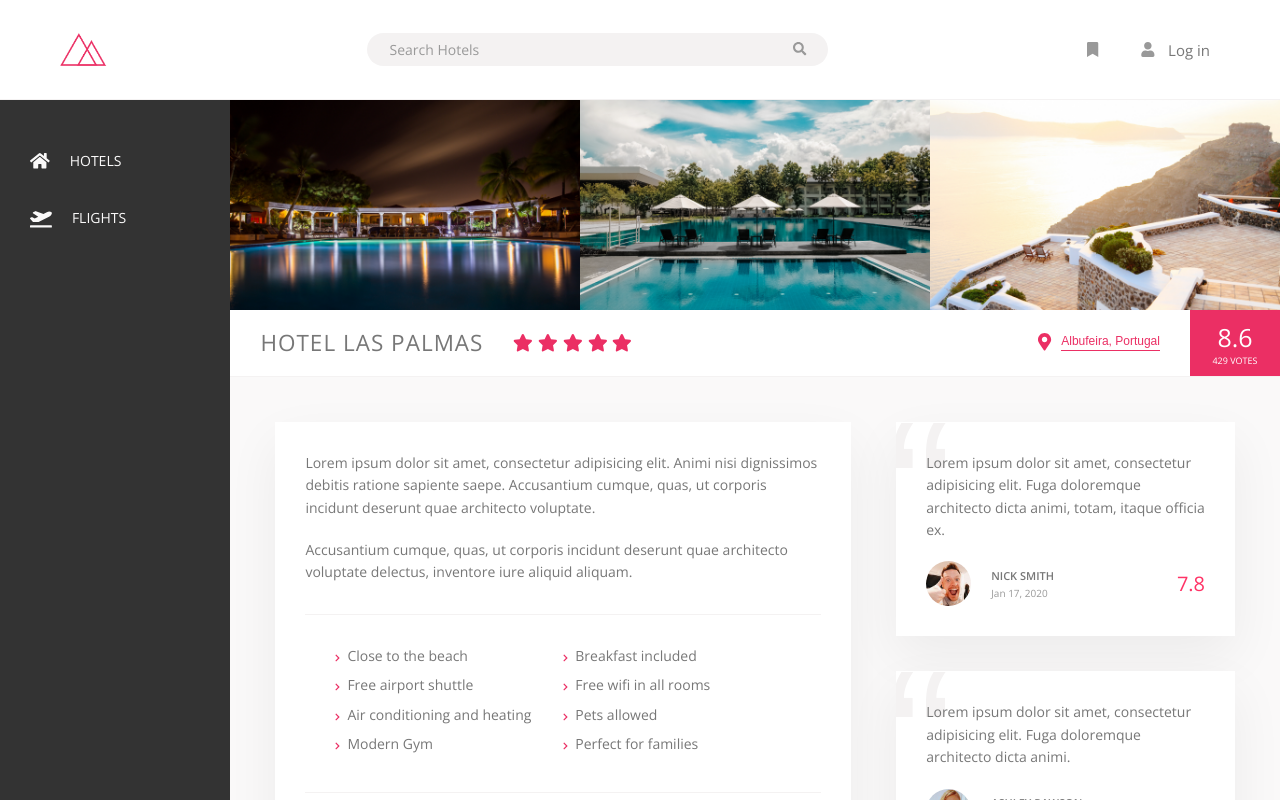
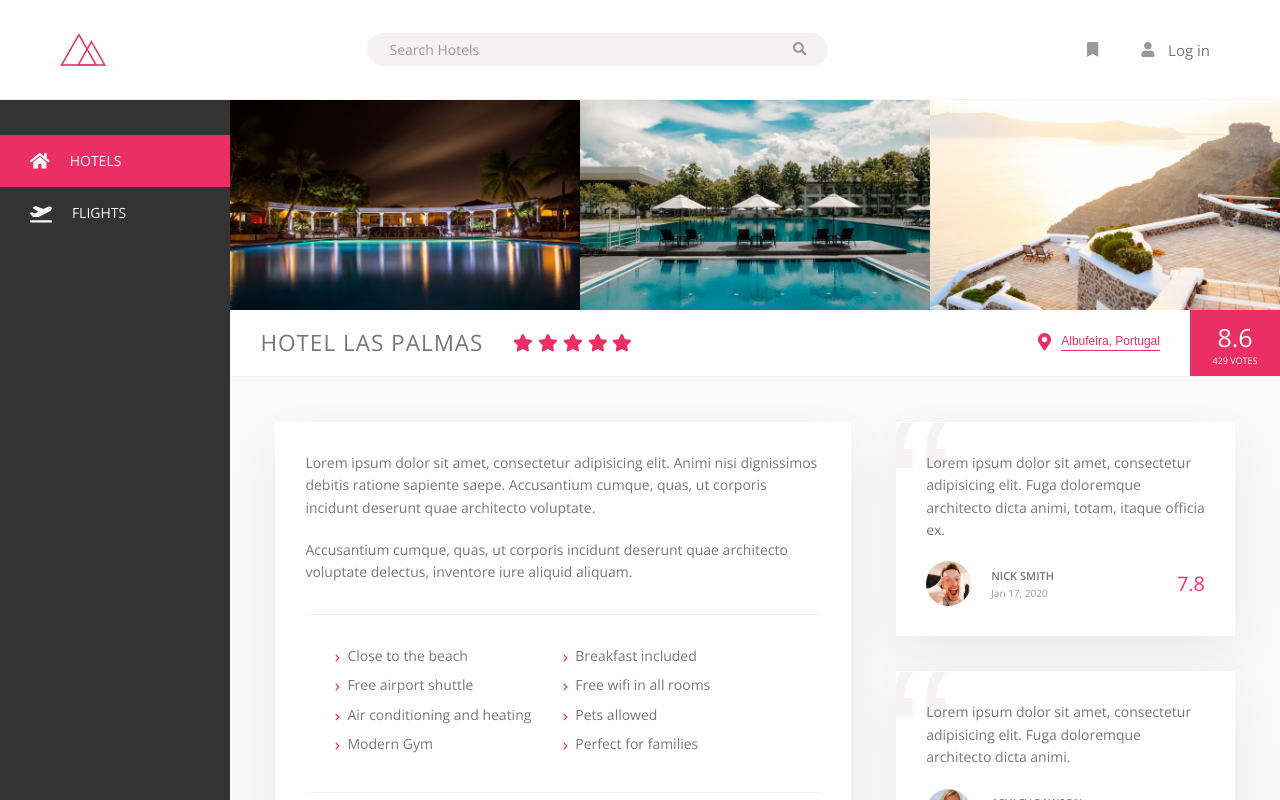
Before and after one commit to MartinFuster/ParadiseCity, a React (Create React App) app: page / in a window 1280 px wide. Shown: the top 800 px of the page. Built offline with nearby package versions, Linux system fonts and the light colour scheme.

Commit message:
the navbar shows which is the actual selected element.

```diff
--- a/src/App.css
+++ b/src/App.css
@@ -127,12 +127,10 @@ body {
 .side-nav {
   font-size: 1.4rem;
   list-style: none;
-  margin-top: 3.5rem; }
-  .side-nav__item {
-    position: relative; }
-    .side-nav__item:not(:last-child) {
-      margin-bottom: 0.5rem; }
-  .side-nav__item::before {
+  margin-top: 3.5rem;
+  /*
+  BUTTON ANIMATION (OPTIONAL)
+  &__item::before {
     content: "";
     position: absolute;
     top: 0;
@@ -141,12 +139,27 @@ body {
     width: 0.3rem;
     background-color: var(--color-primary);
     transform: scaleY(0);
-    transition: transform 0.2s, width 0.4s cubic-bezier(1, 0, 0, 1) 0.2s, background-color 0.1s; }
-  .side-nav__item:hover::before, .side-nav__item--active::before {
+    transition: transform 0.2s, width 0.4s cubic-bezier(1, 0, 0, 1) 0.2s,
+      background-color 0.1s;
+  }
+
+  &__item:hover::before,
+  &__item--active::before {
     transform: scaleY(1);
-    width: 100%; }
-  .side-nav__item:active::before {
-    background-color: var(--color-primary-dark); }
+    width: 100%;
+  }
+
+  &__item:active::before {
+    background-color: var(--color-primary-dark);
+  }
+  */ }
+  .side-nav__item {
+    position: relative;
+    transition: all 0.2s; }
+    .side-nav__item:hover {
+      background-color: var(--color-primary); }
+    .side-nav__item:active {
+      background-color: var(--color-primary-light); }
   .side-nav__link:link, .side-nav__link:visited {
     color: var(--color-grey-light-1);
     text-decoration: none;
@@ -156,6 +169,8 @@ body {
     z-index: 10;
     display: flex;
     align-items: center; }
+  .side-nav__selected {
+    background-color: var(--color-primary); }
   .side-nav__icon {
     font-size: 1.75rem;
     margin-right: 2rem;
--- a/src/components/Nav.js
+++ b/src/components/Nav.js
@@ -2,18 +2,42 @@ import React from "react";
 import { FontAwesomeIcon } from "@fortawesome/react-fontawesome";
 import Copyright from "./Copyright";
 function Nav() {
+  function handleSelection(event) {
+    event.preventDefault();
+    const id = event.target.id;
+    const clickedElement = document.getElementById(id);
+    const navItems = document.getElementsByClassName("side-nav__link");
+    for (let i = 0; i < navItems.length; i++) {
+      navItems[i].classList.remove("side-nav__selected");
+    }
+
+    clickedElement.classList.add("side-nav__selected");
+  }
+
   return (
     <nav className="sidebar">
       <ul className="side-nav">
         <li className="side-nav__item">
-          <a href="" className="side-nav__link">
+          <a
+            href=""
+            className="side-nav__link side-nav__selected"
+            id="hotels"
+            onClick={handleSelection}
+            key="1"
+          >
             <FontAwesomeIcon icon="home" className="side-nav__icon" />
             <span>Hotels</span>
           </a>
         </li>
 
         <li className="side-nav__item">
-          <a href="" className="side-nav__link">
+          <a
+            href=""
+            className="side-nav__link"
+            onClick={handleSelection}
+            id="flights"
+            key="2"
+          >
             <FontAwesomeIcon
               icon="plane-departure"
               className="side-nav__icon"
--- a/src/sass/_components.scss
+++ b/src/sass/_components.scss
@@ -117,12 +117,19 @@
 
   &__item {
     position: relative;
+    transition: all 0.2s;
 
-    &:not(:last-child) {
-      margin-bottom: 0.5rem;
+    &:hover {
+      background-color: var(--color-primary);
+    }
+
+    &:active {
+      background-color: var(--color-primary-light);
     }
   }
 
+  /*
+  BUTTON ANIMATION (OPTIONAL)
   &__item::before {
     content: "";
     position: absolute;
@@ -135,6 +142,7 @@
     transition: transform 0.2s, width 0.4s cubic-bezier(1, 0, 0, 1) 0.2s,
       background-color 0.1s;
   }
+
   &__item:hover::before,
   &__item--active::before {
     transform: scaleY(1);
@@ -144,6 +152,7 @@
   &__item:active::before {
     background-color: var(--color-primary-dark);
   }
+  */
 
   &__link:link,
   &__link:visited {
@@ -156,6 +165,10 @@
 
     display: flex;
     align-items: center;
+  }
+
+  &__selected {
+    background-color: var(--color-primary);
   }
 
   &__icon {
```
